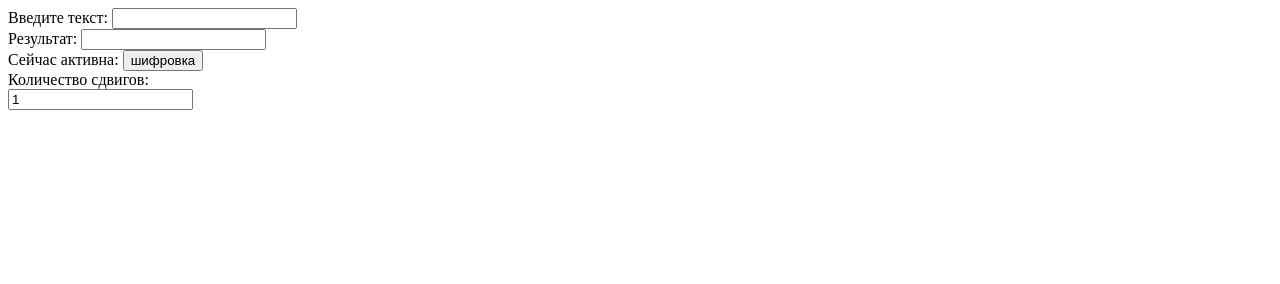
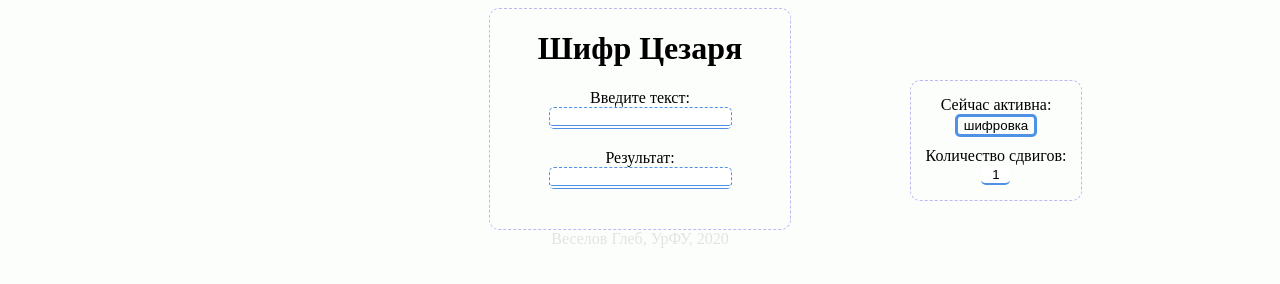
Before and after one commit to terryopp/firsthw, a plain HTML site: page index.html in a window 1280 px wide. Drawn offline with Linux system fonts and the light colour scheme.

Commit message:
add styles, final version

```diff
--- a/index.html
+++ b/index.html
@@ -3,25 +3,29 @@
 <html>
     <head>
         <meta charset="utf-8">
-        <title>Veselov Gleb</title>
+        <title>Caesar Cipher</title>
         <link rel="stylesheet" href="style.css" type="text/css">
 
         <script src="js/Caesar/Cipher.js"></script>
         <script src="js/main.js"></script>
     </head>
     <body>
-        <div>
-            Введите текст:
-            <input id="text"> <br/>
-            Результат:
-            <input id="output">
+        <div id="workSpace">
+            <h1>Шифр Цезаря</h1>
+            Введите текст: <br/>
+            <input id="text" class="inputs"> <br/>
+            Результат: <br/>
+            <input id="output" class="inputs" readonly>
         </div>
-        <div>
-            Сейчас активна:
+        <div id="options">
+            Сейчас активна: <br/>
             <input type="button" id="type" value="шифровка"> <br/>
             Количество сдвигов: <br/>
-            <input id="amount" value="1">
+            <input id="amount" value="1" size="1">
             <div id="error"></div>
+        </div>
+        <div id="by">
+            Веселов Глеб, УрФУ, 2020
         </div>
     </body>
 </html>
--- a/style.css
+++ b/style.css
@@ -0,0 +1,58 @@
+body {
+    background-color: #7ff09705;
+}
+
+#workSpace {
+    text-align: center;
+    float: center;
+    width: 300px;
+    margin-right: auto;
+    margin-left: auto;
+    border: 1px dashed #574fe563;
+    padding-bottom: 40px;
+    border-radius: 10px;
+}
+#options {
+    margin-top: -150px;
+    float: right;
+    margin-right: 15%;
+    padding: 15px;
+    text-align: center;
+    border: 1px dashed #574fe563;
+    border-radius: 10px;
+}
+#by {
+    opacity: 0.1;
+    text-align: center;
+}
+
+#text {
+    margin-bottom: 20px;
+}
+#type {
+    margin-bottom: 10px;
+    border-radius: 5px;
+    background: none;
+    border: 3px solid #4F92E5;
+    outline-color: #3c77c0;
+}
+#amount {
+    text-align: center;
+    border: none;
+    border-bottom: 2px double #4F92E5;
+    border-radius: 5px;
+    outline: none;
+}
+.inputs {
+    border: 1px dashed #4F92E5;
+    border-bottom: 4px double #4F92E5;
+    border-radius: 5px;
+    outline: none;
+}
+#error {
+    max-width: 100px;
+    opacity: 0.6;
+    color: red;
+    margin-left: auto;
+    margin-right: auto;
+}
```
